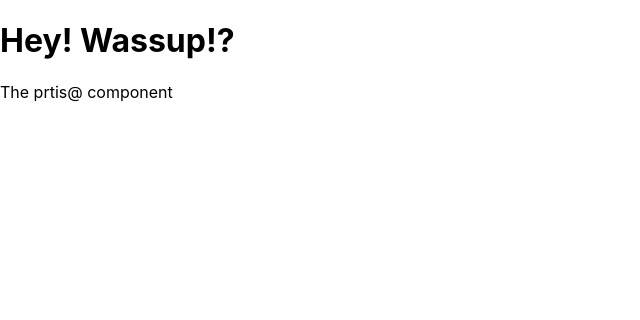
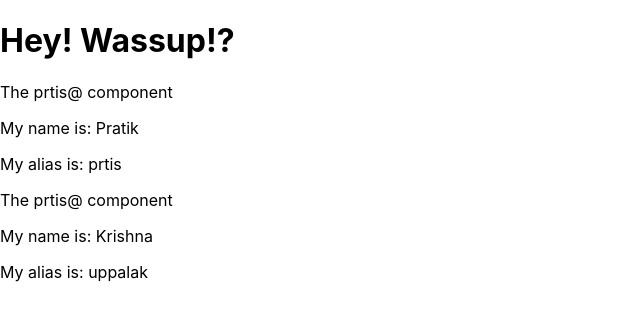
Before and after one commit to preak95/react-study, a React (Create React App) app: page / in a window 1280 px wide. Shown: the top 320 px of the page, without its empty margins (0-640 px from the left). Built offline with nearby package versions, Linux system fonts and the light colour scheme.

Commit message:
Lesson 13: Props-2

```diff
--- a/src/App.js
+++ b/src/App.js
@@ -4,7 +4,8 @@ function App() {
   return (
     <div className="App">
       <h1>Hey! Wassup!?</h1>
-      <Prtis />
+      <Prtis name="Pratik" alias="prtis"/>
+      <Prtis name="Krishna" alias="uppalak"/>
     </div>
   );
 }
--- a/src/prtis.js
+++ b/src/prtis.js
@@ -2,9 +2,14 @@ import React,  { Component } from 'react';
 
 class Prtis extends Component {
     render() {
+        // Assigns the variabled from props to
+        // the consts of the same name which can then be referenced directly
+        const { name, alias } = this.props;
         return(
             <div classname="prtis">
                 <p>The prtis@ component</p>
+                <p>My name is: {name}</p>
+                <p>My alias is: {alias}</p>
             </div>
         )
     }
```
